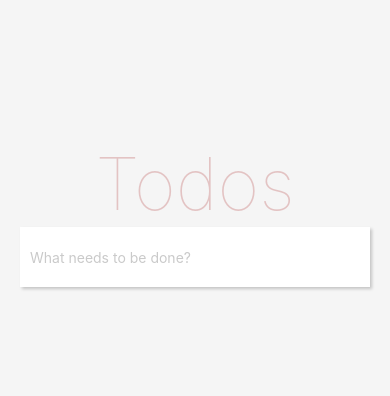
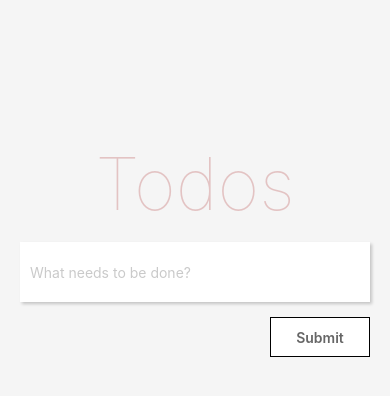
Before and after one commit to P-iknow/rn-practice, a React Native app in the folder AwesomeTSProject/: screen / in a window 390 px wide. Shown: the top 396 px of the page. Built offline with nearby package versions, Linux system fonts and the light colour scheme.

Commit message:
feat: Button

```diff
--- a/AwesomeTSProject/App.tsx
+++ b/AwesomeTSProject/App.tsx
@@ -1,17 +1,8 @@
-/**
- * Sample React Native App
- * https://github.com/facebook/react-native
- *
- * Generated with the TypeScript template
- * https://github.com/react-native-community/react-native-template-typescript
- *
- * @format
- */
-
 import React, {useState, useEffect} from 'react';
 import {StyleSheet, ScrollView, View} from 'react-native';
 import Heading from './app/Heading';
 import Input from './app/Input';
+import Button from './app/Button';
 
 declare const global: {HermesInternal: null | {}};
 
@@ -21,11 +12,12 @@ type todo = {
   complete: boolean;
 };
 
+let todoIndex: number = 0;
+
 function App() {
   const [inputValue, setInputValue] = useState<string>('');
   const [todos, setTodos] = useState<todo[]>([]);
   const [type, setType] = useState('All');
-  let todoIndex: number = 0;
 
   const inputChange = (inputValue: string) => {
     console.log(`input value: ${inputValue}`);
@@ -57,6 +49,7 @@ function App() {
           inputChange={(text: string) => inputChange(text)}
           inputValue={inputValue}
         />
+        <Button submitTodo={submitTodo} />
       </ScrollView>
     </View>
   );
--- /dev/null
+++ b/AwesomeTSProject/app/Button.tsx
@@ -0,0 +1,42 @@
+import React from 'react';
+import {StyleSheet, View, Text, TouchableHighlight} from 'react-native';
+
+type buttonProps = {
+  submitTodo: () => void;
+};
+
+export default function Button({submitTodo}: buttonProps) {
+  return (
+    <View style={styles.buttonContainer}>
+      <TouchableHighlight
+        underlayColor="#efefef"
+        style={styles.button}
+        onPress={submitTodo}>
+        <Text style={styles.submit}>Submit</Text>
+      </TouchableHighlight>
+    </View>
+  );
+}
+
+const styles = StyleSheet.create({
+  buttonContainer: {
+    alignItems: 'flex-end',
+  },
+  button: {
+    height: 40,
+    paddingLeft: 20,
+    paddingRight: 20,
+    backgroundColor: '#ffffff',
+    width: 100,
+    marginRight: 20,
+    marginTop: 15,
+    borderWidth: 1,
+    borderColor: 'rgba(0, 0, 0, 1)',
+    justifyContent: 'center',
+    alignItems: 'center',
+  },
+  submit: {
+    color: '#666666',
+    fontWeight: '600',
+  },
+});
--- a/AwesomeTSProject/app/Input.tsx
+++ b/AwesomeTSProject/app/Input.tsx
@@ -23,6 +23,7 @@ export default function Input({inputValue, inputChange}: InputProps) {
 
 const styles = StyleSheet.create({
   inputContainer: {
+    marginTop: 15,
     marginLeft: 20,
     marginRight: 20,
     shadowOpacity: 0.2,
```
